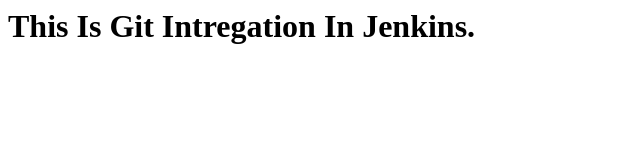
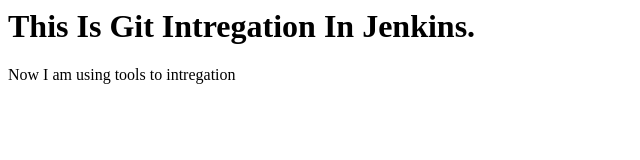
Before and after one commit to souravdalakoti/jenkins_demo, a plain HTML site: page index.html in a window 1280 px wide. Shown: the whole page, without its empty margins (0-640 px from the left). Drawn offline with Linux system fonts and the light colour scheme.

Commit message:
Update index.html

```diff
--- a/index.html
+++ b/index.html
@@ -1,3 +1,4 @@
 <html>
   <body><h1>This Is Git Intregation In Jenkins.</h1></body>
+  <body><p> Now I am using tools to intregation</p></body>
 </html>
```
